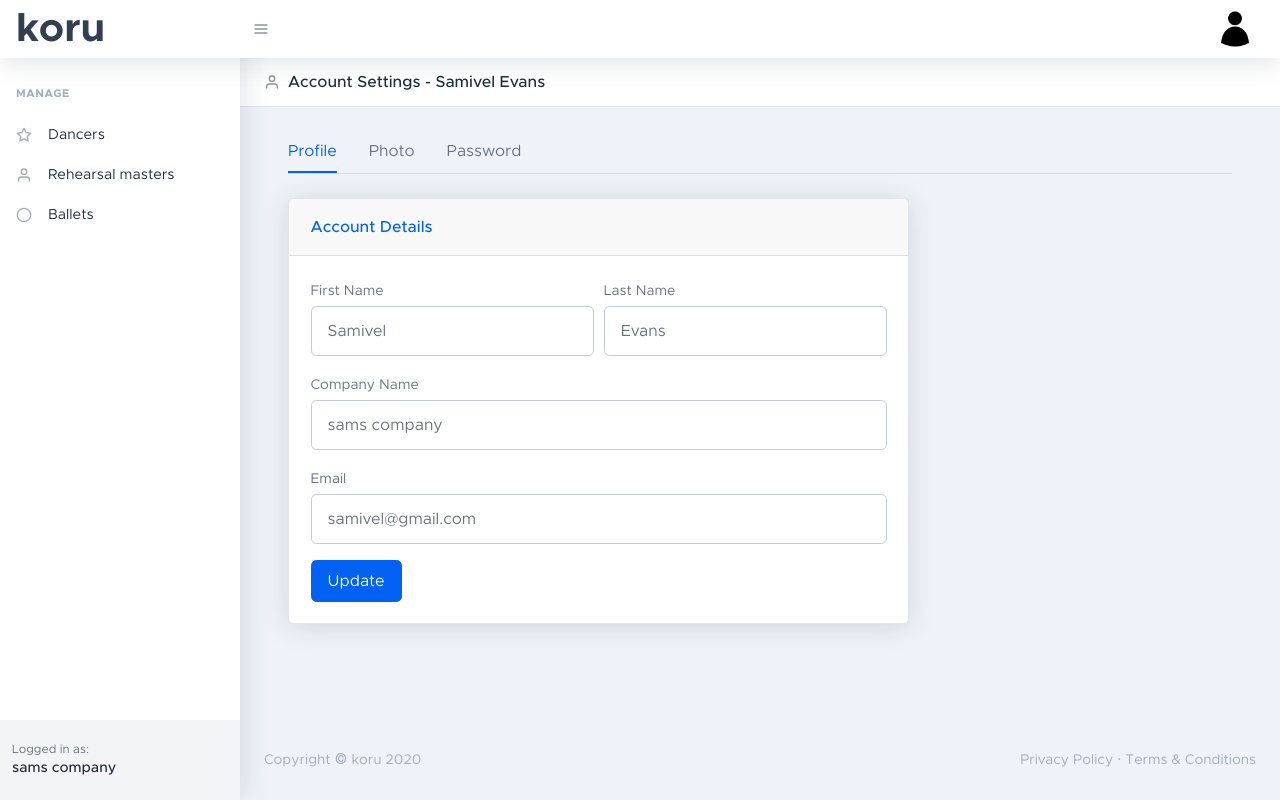
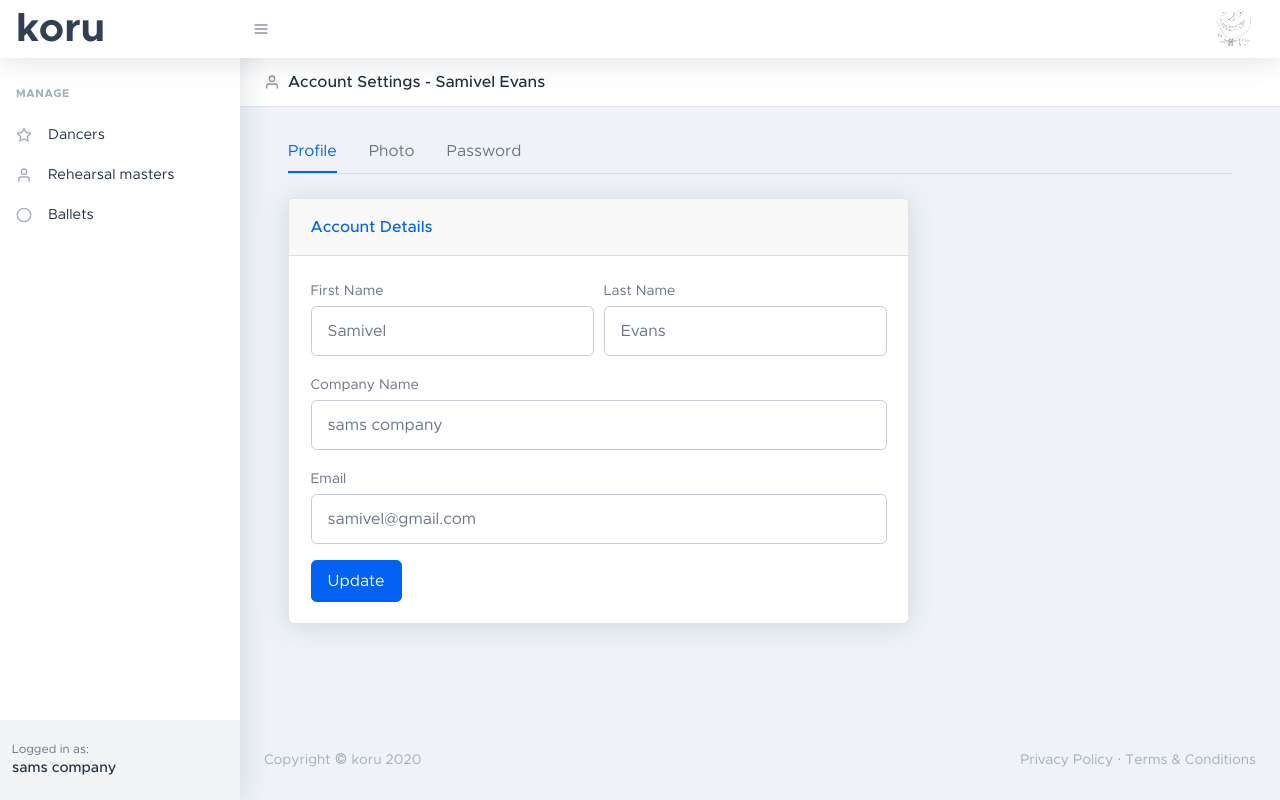
Before and after one commit to samivel/koru, a Flask app: page /account in a window 1280 px wide. Run offline with Flask 2, Linux system fonts and the light colour scheme; a user stored in the database is signed in; some libraries are stand-ins or nearby versions.

Commit message:
user profile picture added to layout.html

```diff
--- a/koru/__init__.py
+++ b/koru/__init__.py
@@ -10,6 +10,7 @@ app = Flask(__name__)
 app.config['SECRET_KEY'] = '1b13c35d94c96ea3dffe982f0000d7d4'
 app.config['SQLALCHEMY_DATABASE_URI'] = 'sqlite:///koru.db'
 
+
 # Initialize database instance
 db = SQLAlchemy(app)
 
--- a/koru/routes.py
+++ b/koru/routes.py
@@ -1,11 +1,9 @@
-from flask import render_template, flash, redirect, url_for, request
+from flask import render_template, flash, redirect, url_for, request, session
 from koru import app, db, bcrypt
 from koru.forms import RegistrationForm, LoginForm, UpdateAccountForm, UpdatePhoto
 from koru.models import User, Repertoire, Dancer
 from flask_login import login_user, current_user, logout_user, login_required
-import secrets
-import os
-from PIL import Image
+from koru.helpers import save_photo
 
 @app.route('/landing')
 def landing():
@@ -57,8 +55,8 @@ def login():
         if user and bcrypt.check_password_hash(user.password, form.password.data):
             login_user(user, remember=form.remember.data)
 
+
             # Get the GET params to see if user landed on login page trying to access a 'login required' page, so that we can send them there after login.
-
             next_page = request.args.get('next')
             return redirect(next_page) if next_page else redirect(url_for('index'))
 
@@ -98,36 +96,22 @@ def account():
         form.email.data = current_user.email
     return render_template('account.html', form=form,)
 
-# Function containing logic to save users new photo for the route below
-def save_photo(form_photo):
-    # Create random string to save photos name as
-    random_hex = secrets.token_hex(8)
-    # Split the file extention so that we can save the new image with the same extention
-    _, f_ext = os.path.splitext(form_photo.filename)
-    # Create new name for photo using the random hex, and keeping the extention
-    photo_fn = random_hex + f_ext
-    # Create path for new image. Start with the path to our koru directory, then joining the path within our directory, then joining the new photo name
-    photo_path = os.path.join(app.root_path, 'static/images/profile_pics', photo_fn)
 
-    # Resize image
-    output_size = (250, 250)
-    i = Image.open(form_photo)
-    i.thumbnail(output_size)
-
-    i.save(photo_path)
-    return photo_fn
 
 @app.route('/account-photo', methods=['GET', 'POST'])
 @login_required
 def account_photo():
+    # create full path to users current photo
     image_file = url_for('static', filename='images/profile_pics/' + current_user.image_file)
     form = UpdatePhoto()
 
     if form.validate_on_submit():
+        # Use save_photo from helpers
         new_photo = save_photo(form.photo.data)
+        # Update users photo and commit
         current_user.image_file = new_photo
         db.session.commit()
 
-        flash('Photo Changed', 'success')
+        flash('Profile pic updated', 'success')
         return redirect(url_for('account_photo'))
     return render_template('account-photo.html', image_file=image_file, form=form)
--- a/koru/templates/layout.html
+++ b/koru/templates/layout.html
@@ -22,10 +22,10 @@
             <ul class="navbar-nav align-items-center ml-auto">
                 {% if current_user.is_authenticated %}
                 <li class="nav-item dropdown no-caret mr-2 dropdown-user">
-                    <a class="btn btn-icon btn-transparent-dark dropdown-toggle" id="navbarDropdownUserImage" href="javascript:void(0);" role="button" data-toggle="dropdown" aria-haspopup="true" aria-expanded="false"><img class="img-fluid" src="../static/images/accounticon.png" /></a>
+                    <a class="btn btn-icon btn-transparent-dark dropdown-toggle" id="navbarDropdownUserImage" href="javascript:void(0);" role="button" data-toggle="dropdown" aria-haspopup="true" aria-expanded="false"><img class="img-fluid" src="../static/images/profile_pics/{{ current_user.image_file }}" /></a>
                     <div class="dropdown-menu dropdown-menu-right border-0 shadow animated--fade-in-up" aria-labelledby="navbarDropdownUserImage">
                         <h6 class="dropdown-header d-flex align-items-center">
-                            <img class="dropdown-user-img" src="../static/images/accounticon.png"/>
+                            <img class="dropdown-user-img" src="../static/images/profile_pics/{{ current_user.image_file }}"/>
                             <div class="dropdown-user-details">
                                 <div class="dropdown-user-details-name">{{ current_user.first_name }} {{ current_user.last_name }}</div>
                                 <div class="dropdown-user-details-email">{{ current_user.email }}</div>
@@ -70,6 +70,7 @@
                                 <div class="nav-link-icon"><i data-feather="circle"></i></div>
                                 Ballets
                             </a>
+
                         </div>
                     </div>
                     <div class="sidenav-footer">
```
Also changed, not shown: koru/helpers.py (added, +24 -0 lines), koru/koru.db, koru/static/images/profile_pics/252086290162886f.png (deleted), koru/static/images/profile_pics/63db86f376887759.jpg (deleted), koru/static/images/profile_pics/8629f3f3d4e60b5a.png (renamed from koru/static/images/profile_pics/fa221e6d9f549b37.png), koru/static/images/profile_pics/d38043c951d665ac.jpg (deleted), koru/static/images/profile_pics/daf68cdfb58f1af0.jpg (deleted).
